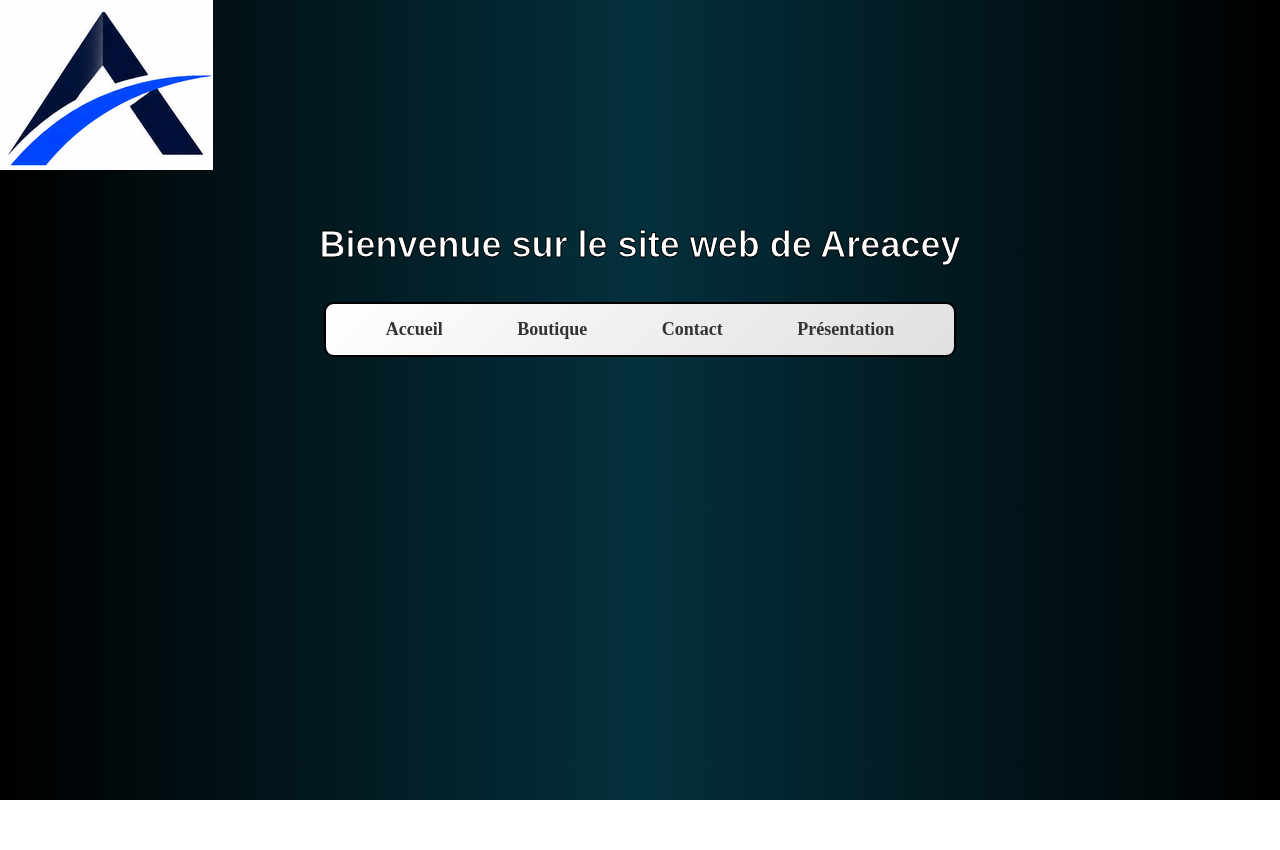
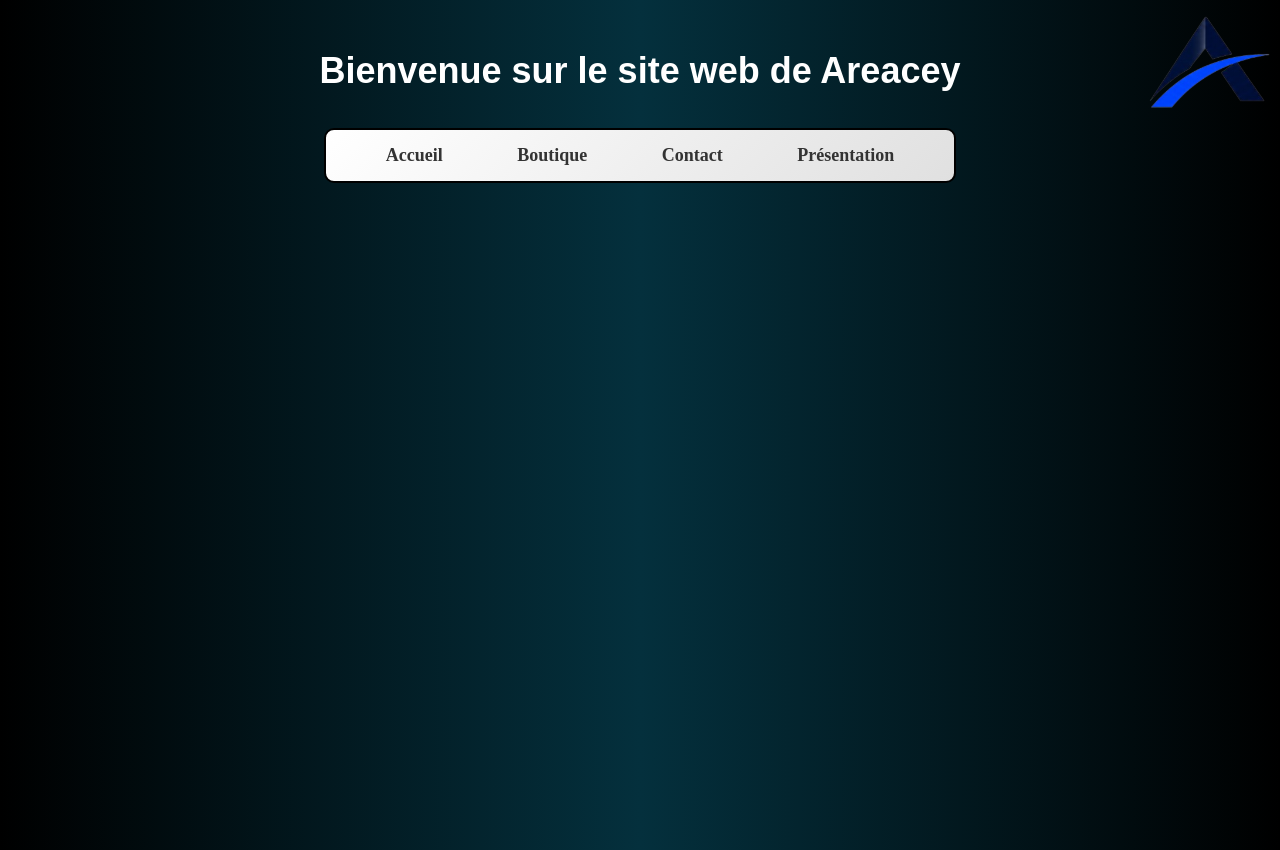
Before and after one commit to ZyroxTM/appel-d-offre, a plain HTML site: page index.html in a window 1280 px wide. Before the commit the page ends 800 px from the top, so only its background shows below. Drawn offline with Linux system fonts and the light colour scheme.

Commit message:
modification HTML CSS (logo)

```diff
--- a/CSS/style.css
+++ b/CSS/style.css
@@ -8,8 +8,7 @@ body {
 
 #grandtitre {
     font-family: "Arial", sans-serif;
-    -webkit-text-stroke: 1px black; /* Contour noir */
-    color: white; /* Couleur du texte */
+    color: white;
     font-size: 36px;
     font-weight: bold;
     text-align: center;
@@ -61,3 +60,12 @@ body {
     border-radius: 5px;
     transition: background-color 0.3s, color 0.3s;
 }
+
+#logo {
+    position: absolute;
+    top: 0;
+    right: 0;
+    height: 100px;
+    top: 10px;
+    right: 10px;
+}
--- a/index.html
+++ b/index.html
@@ -7,13 +7,13 @@
     <title>Accueil</title>
 </head>
 <body>
-    <img id="logo" src="IMAGE\logo.png" alt="Logo de Areacey" class="logo">
+    <img id="logo" src="IMAGE\lelogo.png" alt="Logo de Areacey" class="logo">
     <p id="grandtitre">Bienvenue sur le site web de Areacey</p>
     <nav class="menu">
-        <a class="nav-link" href="accueil.html">Accueil</a>
-        <a class="nav-link" href="produits.html">Boutique</a>
-        <a class="nav-link" href="contact.html">Contact</a>
-        <a class="nav-link" href="presentation.html">Présentation</a>
+        <a class="nav-link" href="HTML\accueil.html">Accueil</a>
+        <a class="nav-link" href="HTML\produits.html">Boutique</a>
+        <a class="nav-link" href="HTML\contact.html">Contact</a>
+        <a class="nav-link" href="HTML\presentation.html">Présentation</a>
     </nav>
 </body>
 </html>
```
Also changed, not shown: IMAGE/lelogo.png (added), IMAGE/logo.png (deleted).
